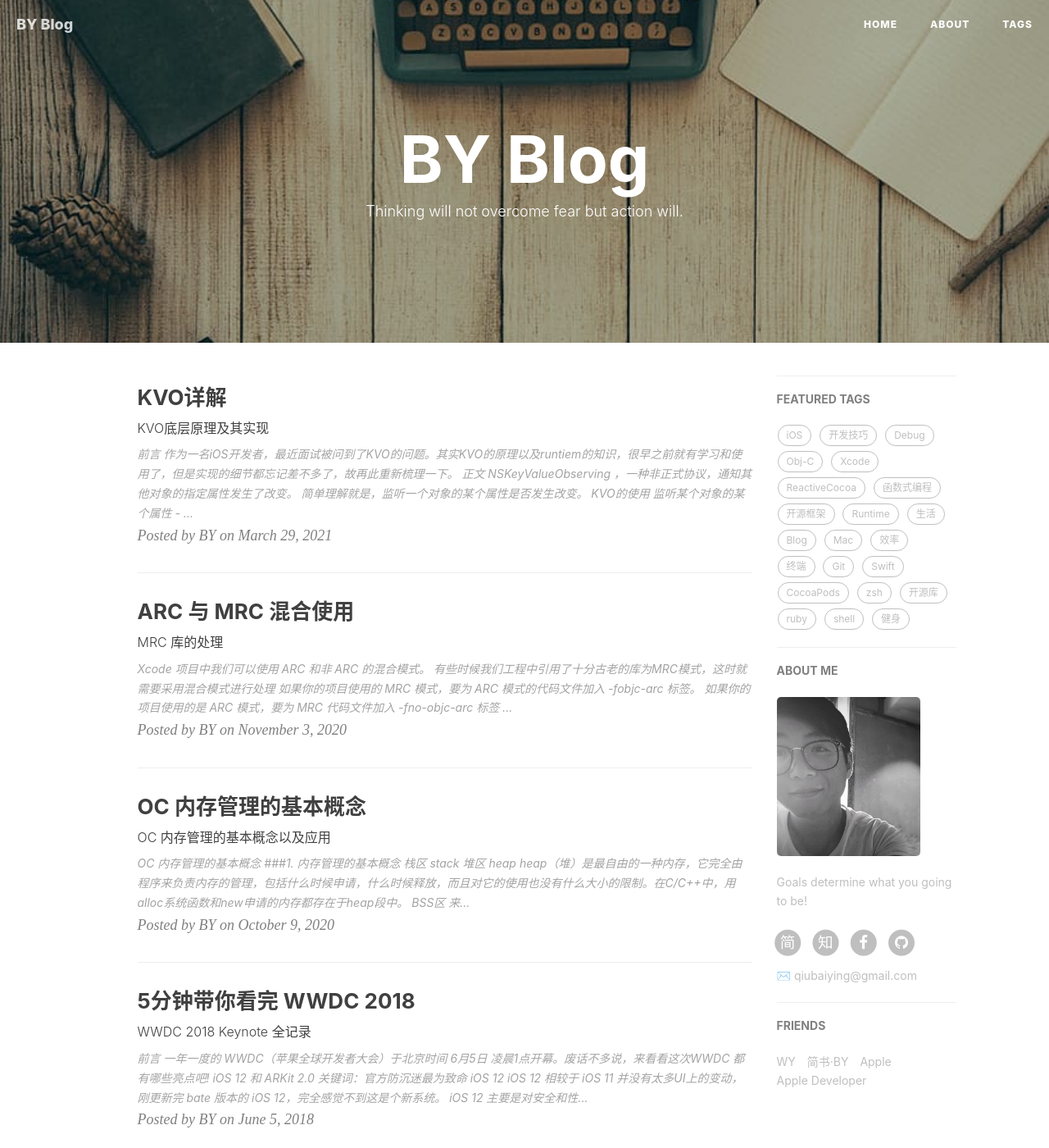
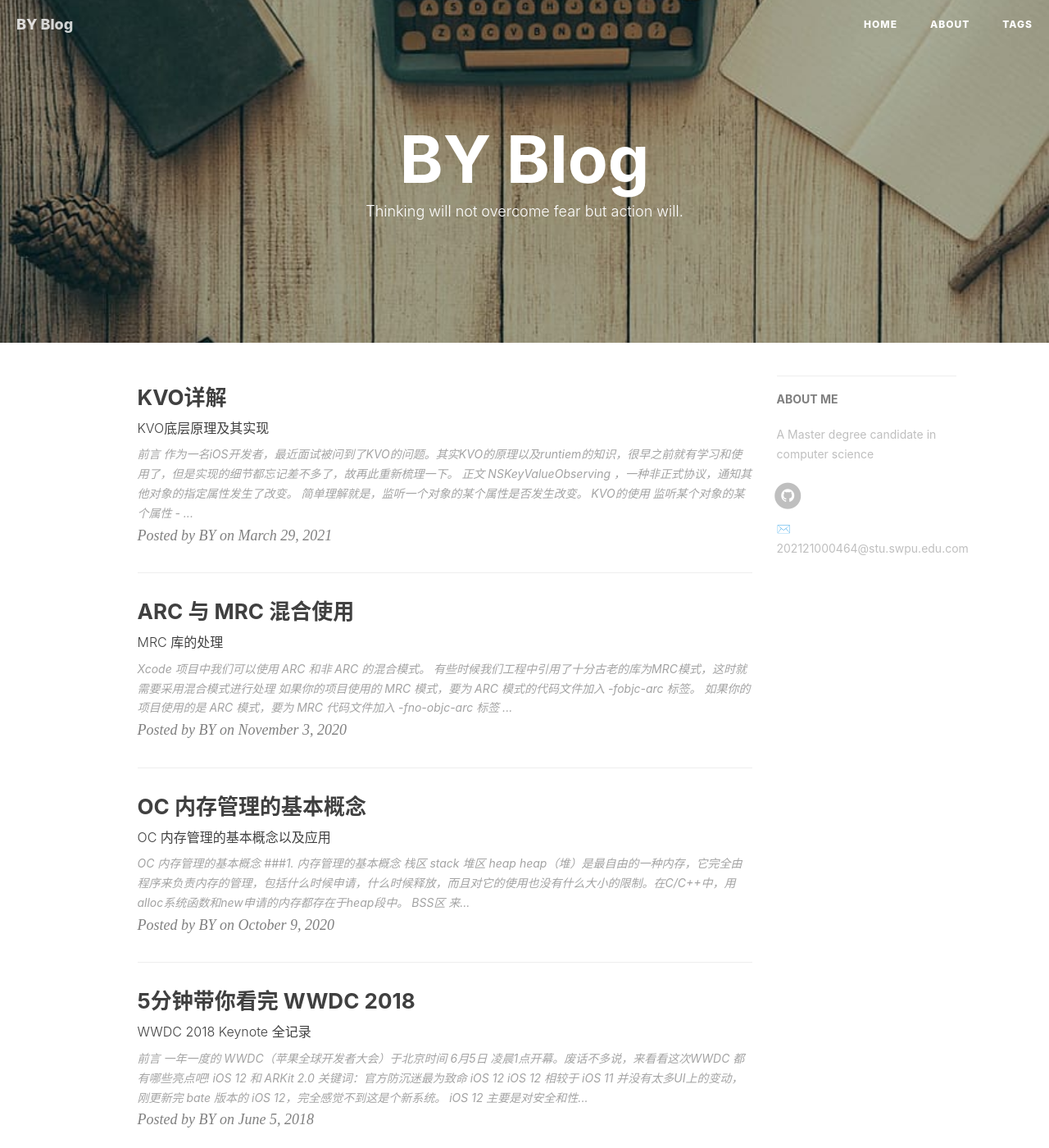
Before and after one commit to Fotrey/fotrey.github.io, a Jekyll site: the page built from index.html, in a window 1280 px wide and 1400 px high. Shown: the whole window at 82% size. Built offline with Jekyll 4.4.1, drawn with Linux system fonts in a browser that asks for light colours; nearby versions of some CDN libraries; the list of posts is cut into pages by our own code; comment, search, counter and statistics services are not loaded; part of the change alters nothing that is shown.

Commit message:
Update _config.yml

```diff
--- a/_config.yml
+++ b/_config.yml
@@ -1,29 +1,25 @@
 # Site settings
 title: BY Blog
-SEOTitle: 柏荧的博客 | BY Blog
+SEOTitle: Chiyu Zhou's blog | BY Blog
 header-img: img/post-bg-desk.jpg
-email: qiubaiying@gmail.com
-description: "Every failure is leading towards success."
-keyword: "BY, BY Blog, 柏荧的博客, qiubaiying, 邱柏荧, iOS, Apple, iPhone"
-url: "http://qiubaiying.github.io"          # your host, for absolute URL
+email: 202121000464@stu.swpu.edu.com
+description: "Work hard."
+keyword: "complex networks, software engineering, petroleum engineering"
+url: "http://fotrey.github.io"          # your host, for absolute URL
 baseurl: ""      # for example, '/blog' if your blog hosted on 'host/blog'
-github_repo: "https://github.com/qiubaiying/qiubaiying.github.io.git" # you code repository
+github_repo: "https://github.com/Fotrey/fotrey.github.io.git" # you code repository
 
 # Sidebar settings
 sidebar: true                           # whether or not using Sidebar.
-sidebar-about-description: "Goals determine what you going to be!"
-sidebar-avatar: /img/about-BY-gentle.jpg      # use absolute URL, seeing it's used in both `/` and `/about/`
+sidebar-about-description: "A Master degree candidate in computer science"
 
 
 
 # SNS settings
 RSS: false
-# weibo_username:     qiubaiying
-zhihu_username:     qiubaiying
-github_username:    qiubaiying
-facebook_username:  baiying.qiu.7
-jianshu_username:   e71990ada2fd
-#twitter_username:   qiubaiying
+
+github_username:    Fotrey
+
 
 
 
@@ -52,63 +48,3 @@ markdown: kramdown
 highlighter: rouge
 kramdown:
   input: GFM                            # use Github Flavored Markdown !important
-
-
-
-# 评论系统
-# Disqus（https://disqus.com/）
-# disqus_username: qiubaiying
-
-# Gitalk
-gitalk:
-  enable: true    #是否开启Gitalk评论
-  clientID: f2c84e7629bb1446c1a4                            #生成的clientID
-  clientSecret: ca6d6139d1e1b8c43f8b2e19492ddcac8b322d0d    #生成的clientSecret
-  repo: qiubaiying.github.io    #仓库名称
-  owner: qiubaiying    #github用户名
-  admin: qiubaiying
-  distractionFreeMode: true #是否启用类似FB的阴影遮罩
-
-
-# 统计
-
-# Analytics settings
-# Baidu Analytics
-ba_track_id: b50bf2b12b5338a1845e33832976fd68
-
-# Google Analytics
-ga_track_id: 'UA-90855596-1'            # Format: UA-xxxxxx-xx
-ga_domain: qiubaiying.top               # 默认的是 auto, 这里我是自定义了的域名，你如果没有自己的域名，需要改成auto
-
-
-
-
-
-# Featured Tags
-featured-tags: true                     # 是否使用首页标签
-featured-condition-size: 1              # 相同标签数量大于这个数，才会出现在首页
-
-
-
-# Progressive Web Apps
-chrome-tab-theme-color: "#000000"
-service-worker: true
-
-
-
-# Friends
-friends: [
-    {
-        title: "WY",
-        href: "http://zhengwuyang.com"
-    },{
-        title: "简书·BY",
-        href: "http://www.jianshu.com/u/e71990ada2fd"
-    },{
-        title: "Apple",
-        href: "https://apple.com"
-    },{
-        title: "Apple Developer",
-        href: "https://developer.apple.com/"
-    }
-]
```
